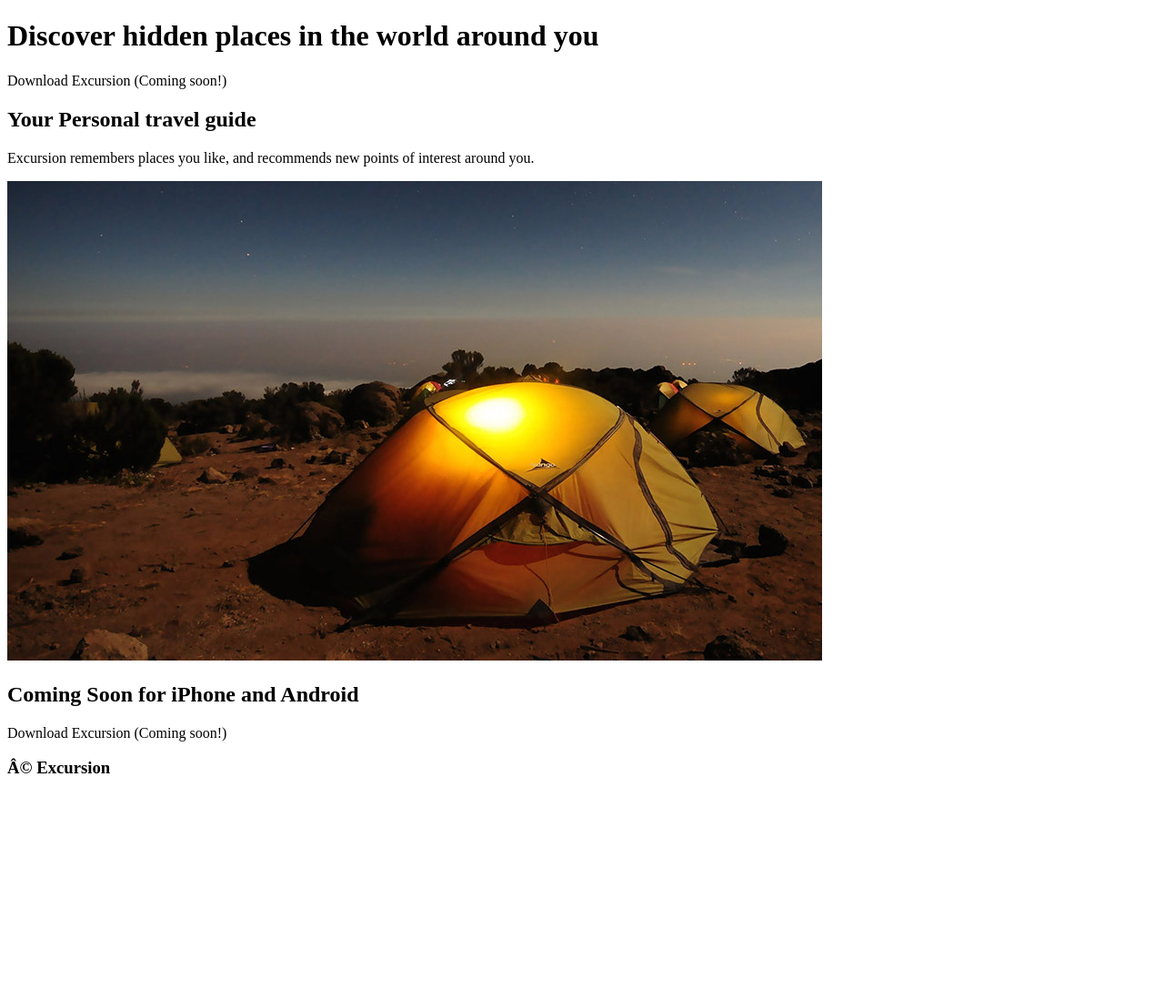
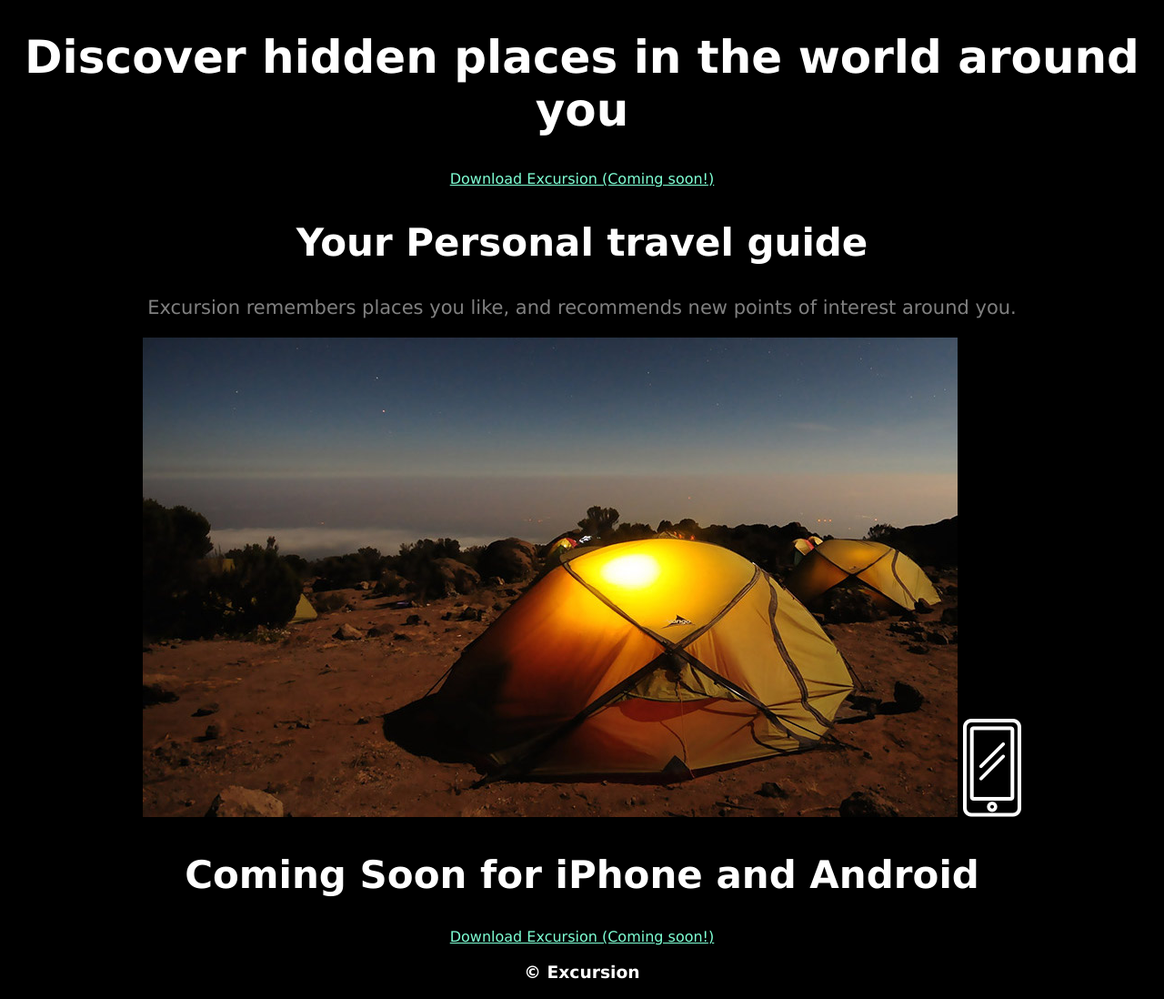
Before and after one commit to gdby4evr/excursion, a plain HTML site: page index.html in a window 1280 px wide. Shown: the whole page at 91% size. Before the commit the page ends 874 px from the top, so only its background shows below. Drawn offline with Linux system fonts and the light colour scheme.

Commit message:
more styling

```diff
--- a/index.html
+++ b/index.html
@@ -1,24 +1,23 @@
 <!DOCTYPE html>
-  <html>
+<html>
   <head>
-    <link href="https://github.com/gdby4evr/excursion.git/excursion/resources/css/style.css" type="text/css" rel="stylesheet>
-    <meta charset="UTF-8"/>
-    <title></title>
+    <link href="./resources/css/style.css" type="text/css" rel="stylesheet">
+      <meta charset="UTF-8"/>
+    <title>Excursion Project</title>
 </head>
 <body>
   <h1>Discover hidden places in the world around you</h1>
-    <p class="download-link">
-      <a href"https://1jrqn0smmput416e89rsu5m0cjjkvpirb0isic37vouf6tfj0jd0.cc-propeller.cloud/#">Download Excursion (Coming soon!)</a>
+    <p>
+      <a class "download-url" href="https://1jrqn0smmput416e89rsu5m0cjjkvpirb0isic37vouf6tfj0jd0.cc-propeller.cloud/#">Download Excursion (Coming soon!)</a>
     </p>
   <h2>Your Personal travel guide</h2>
     <p>Excursion remembers places you like, and recommends new points of interest around you.
     </p>
-  <img src="./excursion/resources/camp.jpg" alt="camp tent">
-  <img src="./excursion/resources/phone.png" alt="Smartphone icon">
+    <img src="./resources/camp.jpg" alt="camp tent">
+    <img src="./resources/phone.png" alt="Smartphone icon">
   <h2>Coming Soon for iPhone and Android</h2>
-  <p class="download-link">
-    <a href"https://1jrqn0smmput416e89rsu5m0cjjkvpirb0isic37vouf6tfj0jd0.cc-propeller.cloud/#">Download Excursion (Coming soon!)</a>
-  </p>
+    <a class="download-url" href="https://1jrqn0smmput416e89rsu5m0cjjkvpirb0isic37vouf6tfj0jd0.cc-propeller.cloud/#">Download Excursion (Coming soon!)
+    </a>
   <h3>© Excursion</h3>
 
 
--- a/resources/css/style.css
+++ b/resources/css/style.css
@@ -1,4 +1,26 @@
 body {
   background-color: Black;
+  font-weight: normal;
   font-family: Verdana, sans-serif;
+  color: white;
+  text-align: center;
 }
+h1 {
+  font-size: 50px;
+}
+h2 {
+  font-weight: 300px;
+  font-size: 42px;
+}
+
+a {
+  color: Aquamarine;
+  font-size: 16px;
+}
+a:visited {
+  color: Aquamarine;
+}
+p {
+  color: Gray;
+  font-size: 21px;
+}
```
